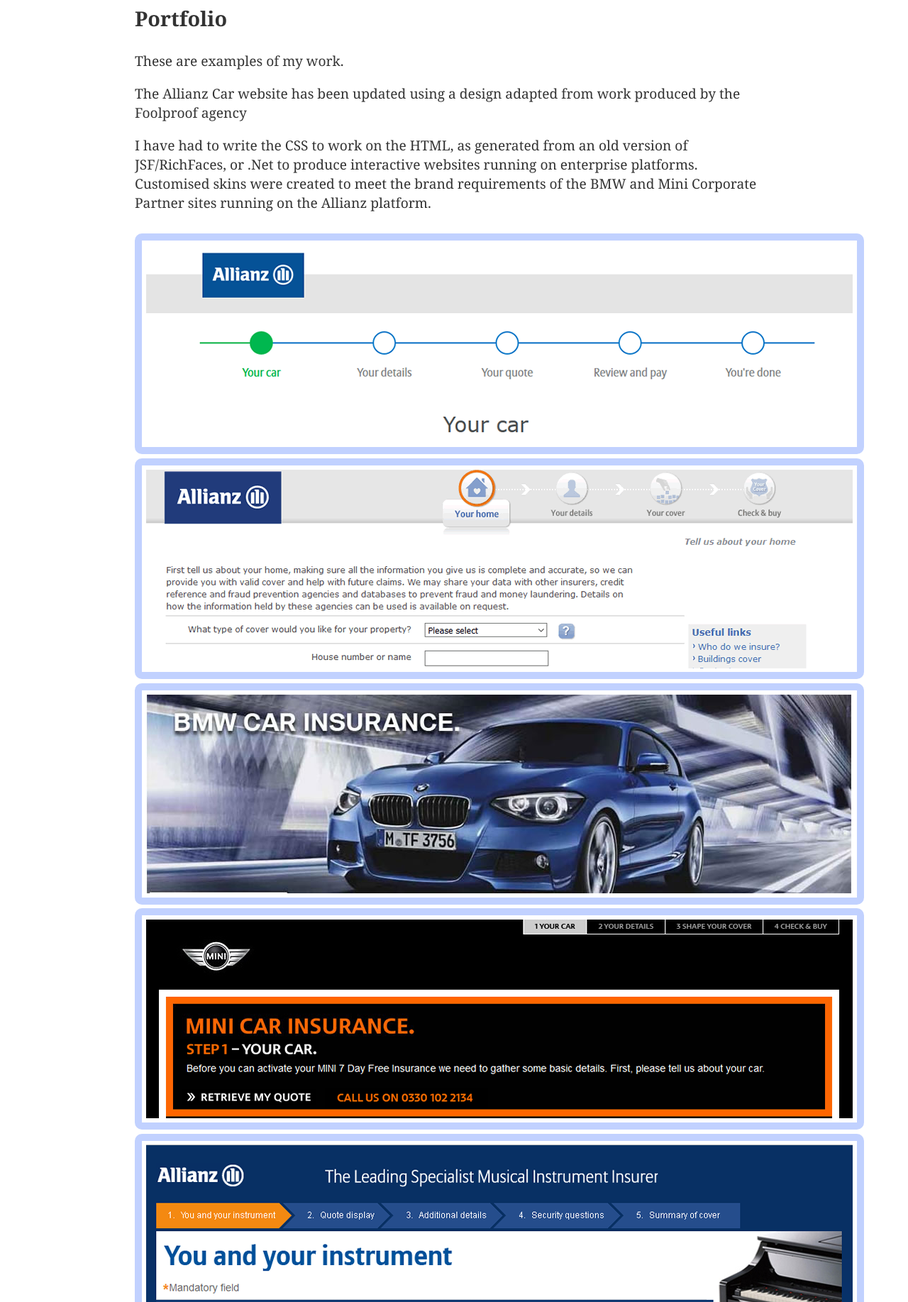
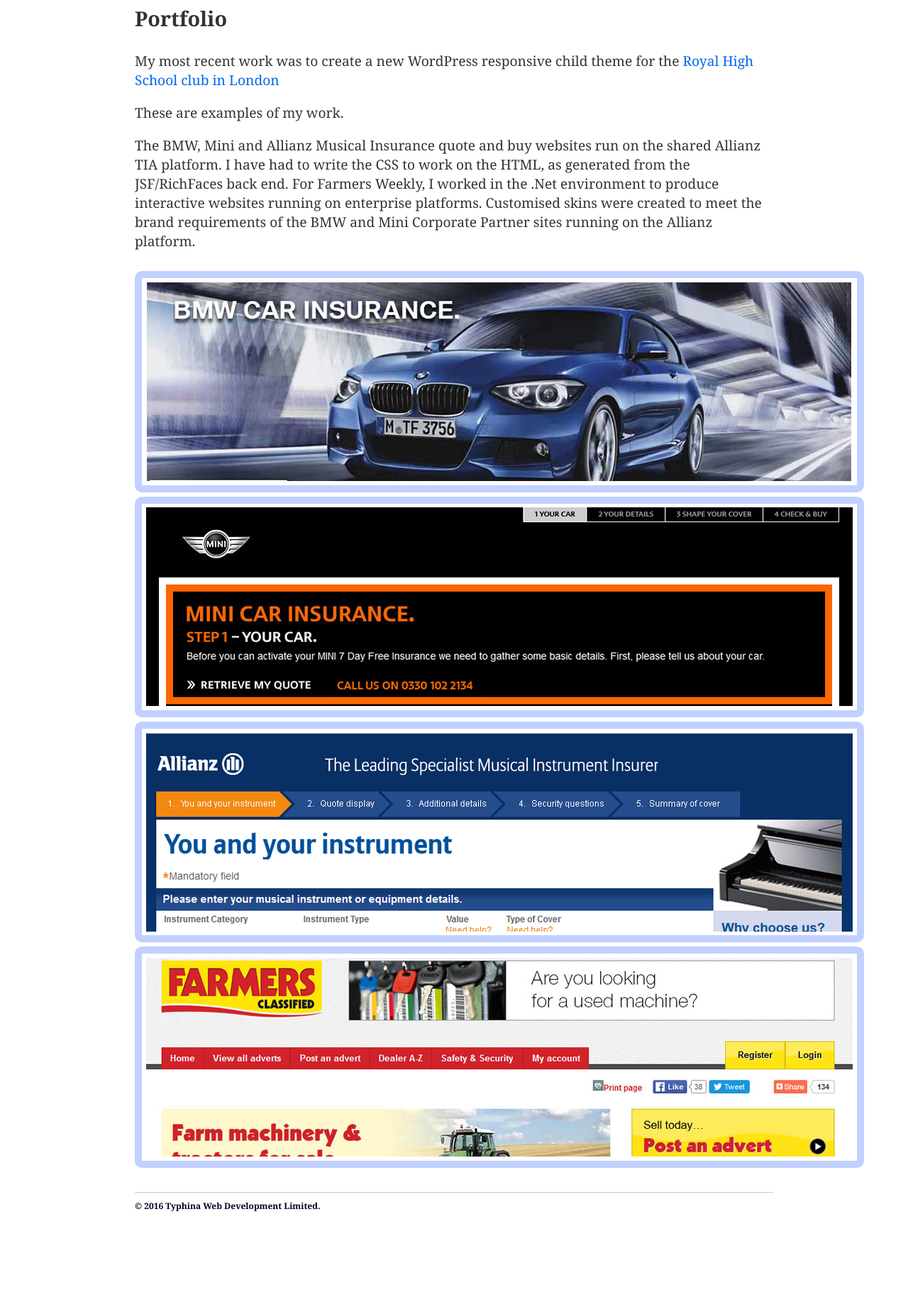
Before and after one commit to stratplusft/My-Portfolio, a plain HTML site: page portfolio.html in a window 1280 px wide. Shown: the part 225-2060 px from the top of the page at 71% size. After the commit the page ends 1970 px from the top, so only its background shows below. Drawn offline with nearby package versions, Linux system fonts and the light colour scheme.

Commit message:
add RHS WP site link. Remove old Allianz links

```diff
--- a/css/style.css
+++ b/css/style.css
@@ -354,12 +354,7 @@ footer span {
 	margin-left: 2em;
 	float:right;
 	}
-footer p:first-child
-{
-	background: transparent URL(../img/insured-via-sb_60.gif) 340px 1em no-repeat;
-	line-height:5em;
-	padding:1em 0 0 0;
-}
+
 @media screen and (max-width: 980px) {
        footer,
 	#pagebody {
--- a/portfolio.html
+++ b/portfolio.html
@@ -32,13 +32,14 @@
  	  <div role="main" id="pagebody" class="clearfix">
 	<h2>Portfolio</h2>
 	<div >
+		 <p>My most recent work was to create a new WordPress responsive child theme for the <a href="http://www.royalhigh.org.uk/ " target="_blank" alt="opens Royal High School club website in new tab"> Royal High School club in London</a>
+
 		<p>
-			These are examples of my work. </p><p>The Allianz Car website has been updated using a design adapted from work produced by the Foolproof agency</p>
-			<p>I have had to write the CSS to work on the HTML, as generated from an old version of JSF/RichFaces, or .Net to produce interactive websites running on enterprise platforms.  Customised skins were created to meet the brand requirements of the BMW and Mini Corporate Partner sites running on the Allianz platform.
+			These are examples of my work. </p>
+
+			<p>The BMW, Mini and Allianz Musical Insurance quote and buy websites run on the shared Allianz TIA platform. I have had to write the CSS to work on the HTML, as generated from the JSF/RichFaces back end.  For Farmers Weekly, I worked in the  .Net environment to produce interactive websites running on enterprise platforms.  Customised skins were created to meet the brand requirements of the BMW and Mini Corporate Partner sites running on the Allianz platform.
 			</p>
 			<ul>
-				<li><a href="https://yourquote.yourcoverinsurance.co.uk/yc/car/yourVehicle.faces" target="_blank" title="opens first step of Allianz Car insurance quotation form in a new tab"><img src="img/Az_car_step1_web.png" alt="snapshot of Allianz Car Insurance website " /></a></li>
-				<li><a href="https://yourquote.yourcoverinsurance.co.uk/yc/home/yourProperty.faces" target="_blank" title="opens first step of Allianz Home insurance quotation form in a new tab"><img src="img/Az_home_step1_web.png" alt="snapshot of Allianz Home Insurance website " /></a></li>
 				<li><a href="https://quoteandbuy.bmw-carinsurance.co.uk/5/car/yourVehicle.faces" target="_blank" title="opens first step of BMW Car insurance quotation form in a new tab"><img src="img/bmw_car_step1_web.jpg" alt="snapshot of  BMW Car Insurance website " /></a></li>
 				<li><a href="https://quoteandbuy.mini-carinsurance.co.uk/6/car/yourVehicle.faces" target="_blank" title="opens first step of Mini car insurance quotation form in a new tab"><img src="img/mini_car_step1_web.png" alt="snapshot of  the Mini Car Insurance website " /></a></li>
 				<li><a href="https://yourquote.allianzmusicalinsurance.co.uk/ami/instrument/yourInstrument.faces" target="_blank" title="opens first step of Allianz Musical insurance quotation form in a new tab"><img src="img/ami_step1_web.png" alt="snapshot of  the Allianz Musical Insurance website " /></a></li>
```
Also changed, not shown: index.html (+9 -2 lines).
